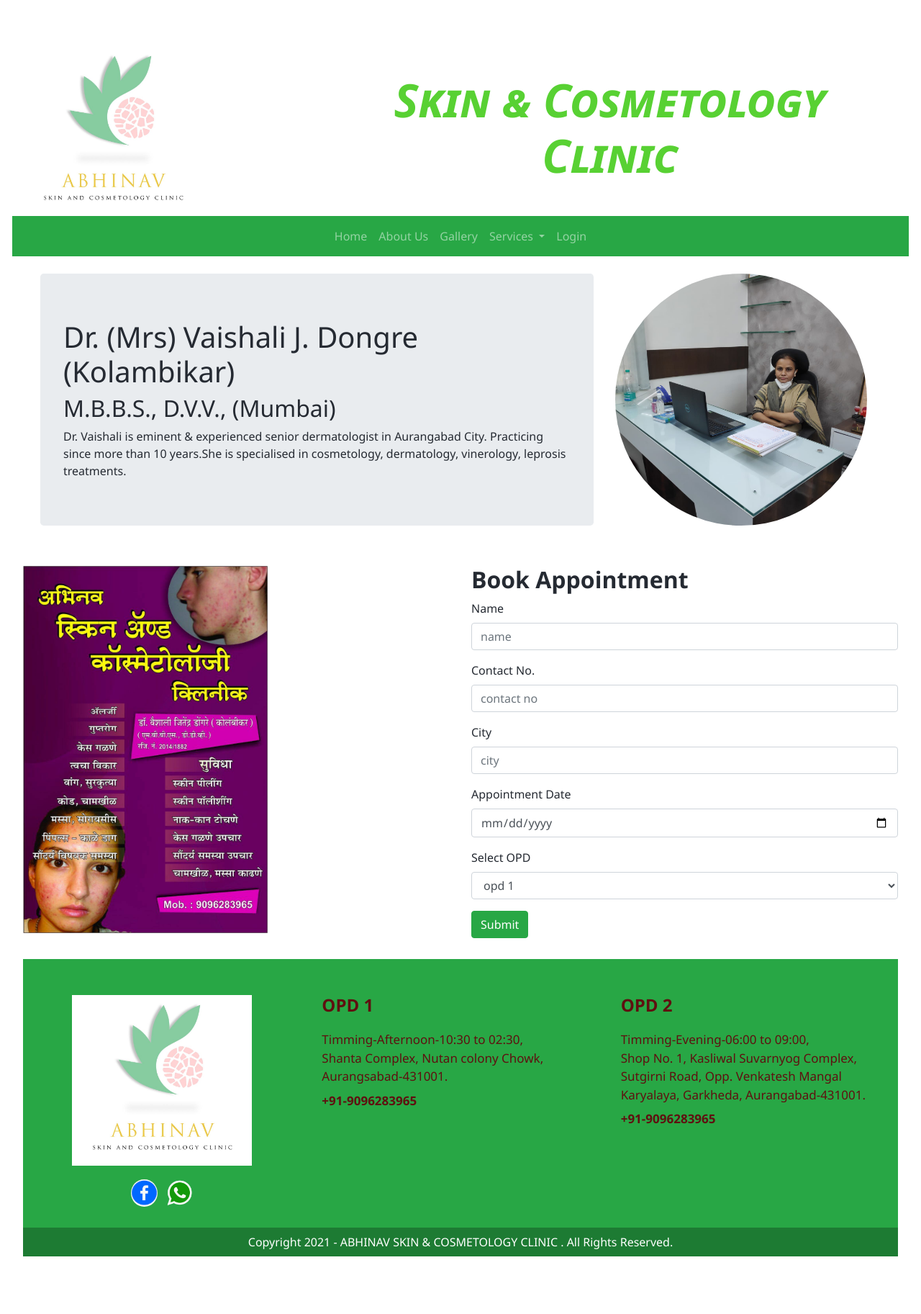
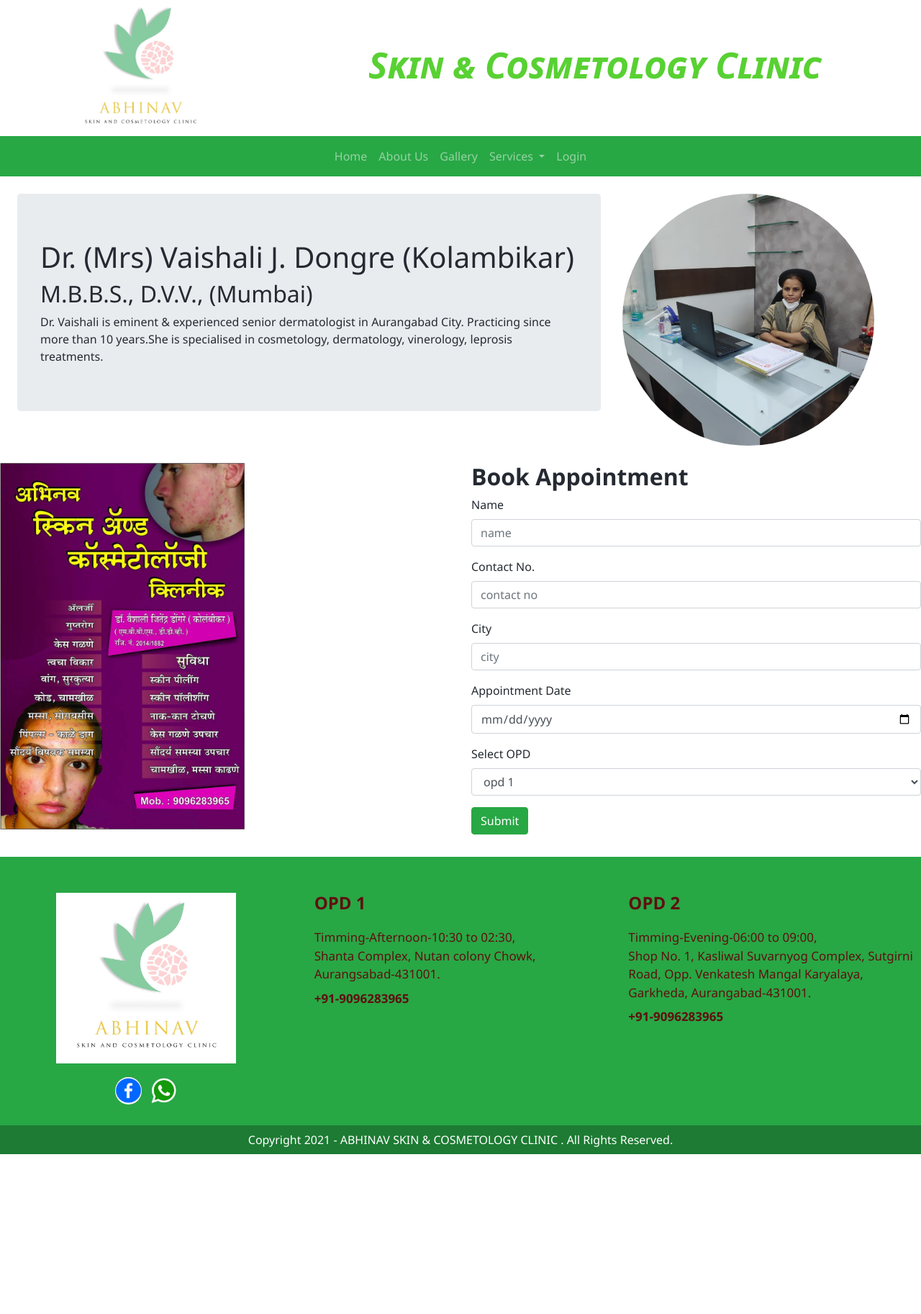
Before and after one commit to syedazhar5/abhinav, a PHP site: page /index.php in a window 1280 px wide. Shown: the whole page at 72% size. After the commit the page ends 1603 px from the top, so only its background shows below. Run offline with PHP 8.4, Linux system fonts and the light colour scheme.

Commit message:
header and footer

```diff
--- a/templates/footer.php
+++ b/templates/footer.php
@@ -1,3 +1,4 @@
+</div>
 <div class="row">
     <div class="col-lg-12">
         <!--footer starts from here-->
@@ -21,7 +22,9 @@
                     <!--headin5_amrc-->
                     <ul class="footer_ul_amrc">
                         <p style="color: rgb(95, 16, 16);">Timming-Afternoon-10:30 to 02:30,<br> Shanta Complex, Nutan colony Chowk, Aurangsabad-431001.</p>
-                                <b><p style="color: rgb(95, 16, 16);"> +91-9096283965 </p></b>
+                        <b>
+                            <p style="color: rgb(95, 16, 16);"> +91-9096283965 </p>
+                        </b>
                     </ul>
                     <!--footer_ul_amrc ends here-->
                 </div>
@@ -30,12 +33,15 @@
                     <!--headin5_amrc-->
                     <ul class="footer_ul_amrc">
                         <p style="color: rgb(95, 16, 16); ">Timming-Evening-06:00 to 09:00, <br>Shop No. 1, Kasliwal Suvarnyog Complex, Sutgirni Road, Opp. Venkatesh Mangal Karyalaya, Garkheda, Aurangabad-431001.</p>
-                                <b><p style="color: rgb(95, 16, 16);"> +91-9096283965</p></b>
+                        <b>
+                            <p style="color: rgb(95, 16, 16);"> +91-9096283965</p>
+                        </b>
                     </ul>
                 </div>
                 <!--footer_ul2_amrc ends here-->
             </div>
         </footer>
+    </div>
 </div>
 </div>
 <div class="row">
@@ -45,9 +51,25 @@
         </p>
     </div>
 </div>
-    </div>
 <script src="https://code.jquery.com/jquery-3.3.1.slim.min.js" integrity="sha384-q8i/X+965DzO0rT7abK41JStQIAqVgRVzpbzo5smXKp4YfRvH+8abtTE1Pi6jizo" crossorigin="anonymous"></script>
 <script src="https://cdnjs.cloudflare.com/ajax/libs/popper.js/1.14.3/umd/popper.min.js" integrity="sha384-ZMP7rVo3mIykV+2+9J3UJ46jBk0WLaUAdn689aCwoqbBJiSnjAK/l8WvCWPIPm49" crossorigin="anonymous"></script>
 <script src="https://stackpath.bootstrapcdn.com/bootstrap/4.1.3/js/bootstrap.min.js" integrity="sha384-ChfqqxuZUCnJSK3+MXmPNIyE6ZbWh2IMqE241rYiqJxyMiZ6OW/JmZQ5stwEULTy" crossorigin="anonymous"></script>
 </body>
+
 </html>
+
+<script>
+        // Fancybox Configuration
+        $('[data-fancybox="gallery"]').fancybox({
+            buttons: [
+                "slideShow",
+                "thumbs",
+                "zoom",
+                "fullScreen",
+                "share",
+                "close"
+            ],
+            loop: false,
+            protect: true
+        });
+    </script>
--- a/templates/header.php
+++ b/templates/header.php
@@ -10,34 +10,24 @@
     <link rel="stylesheet" href="https://cdn.jsdelivr.net/npm/@fortawesome/fontawesome-free@5.15.4/css/fontawesome.min.css">
     <link rel="stylesheet" href="css/gallery.css">
     <link rel="stylesheet" href="css/custom.css">
+    <link rel="stylesheet" href="https://cdnjs.cloudflare.com/ajax/libs/fancybox/3.5.7/jquery.fancybox.min.css">
+    <script src="https://cdnjs.cloudflare.com/ajax/libs/jquery/3.3.1/jquery.min.js"></script>
+    <script src="https://cdnjs.cloudflare.com/ajax/libs/fancybox/3.5.7/jquery.fancybox.min.js"></script>
     <title>Abhinav Skin & Cosmetology Clinic</title>
     <link rel="icon" href=" images\index.jpg" alt="logo">
-    <script>
-        // Fancybox Configuration
-        $('[data-fancybox="gallery"]').fancybox({
-            buttons: [
-                "slideShow",
-                "thumbs",
-                "zoom",
-                "fullScreen",
-                "share",
-                "close"
-            ],
-            loop: false,
-            protect: true
-        });
-    </script>
 </head>
 <body>
-    <div class="container">
-        <div class="row">
-            <div class="col-lg-4">
-                <img src="images\index.jpg" class="img-fluid" alt="logo" width="250px">
-            </div>
-            <div class="col-lg-8" style="color: rgb(88, 209, 51); text-align:center; font-variant: small-caps;margin: auto;">
-                <h1 style="font-style:italic; text-align: center; font-size:400%; font-weight: bold;"> Skin & Cosmetology Clinic </h1>
-            </div>
+    <div class="row" style="max-width: 70rem;
+width: 100%;
+margin: 0 auto;">
+        <div class="col-lg-4">
+            <img src="images\index.jpg" class="img-fluid" alt="logo" width="200px">
         </div>
+        <div class="col-lg-8" style="color: rgb(88, 209, 51); text-align:center; font-variant: small-caps;margin: auto;">
+            <h1 style="font-style:italic; text-align: center; font-size:50px; font-weight: bold;"> Skin & Cosmetology Clinic </h1>
+        </div>
+    </div>
+    <div class="">
         <div class="row bg-success">
             <div class="col-lg-12">
                 <!-- nav bar start -->
@@ -83,3 +73,6 @@
                 </nav>
             </div>
         </div>
+        <div style="max-width: 80rem;
+width: 100%;
+margin: 0 auto;">
```
Lines whose indentation alone changed are shown as unchanged.
